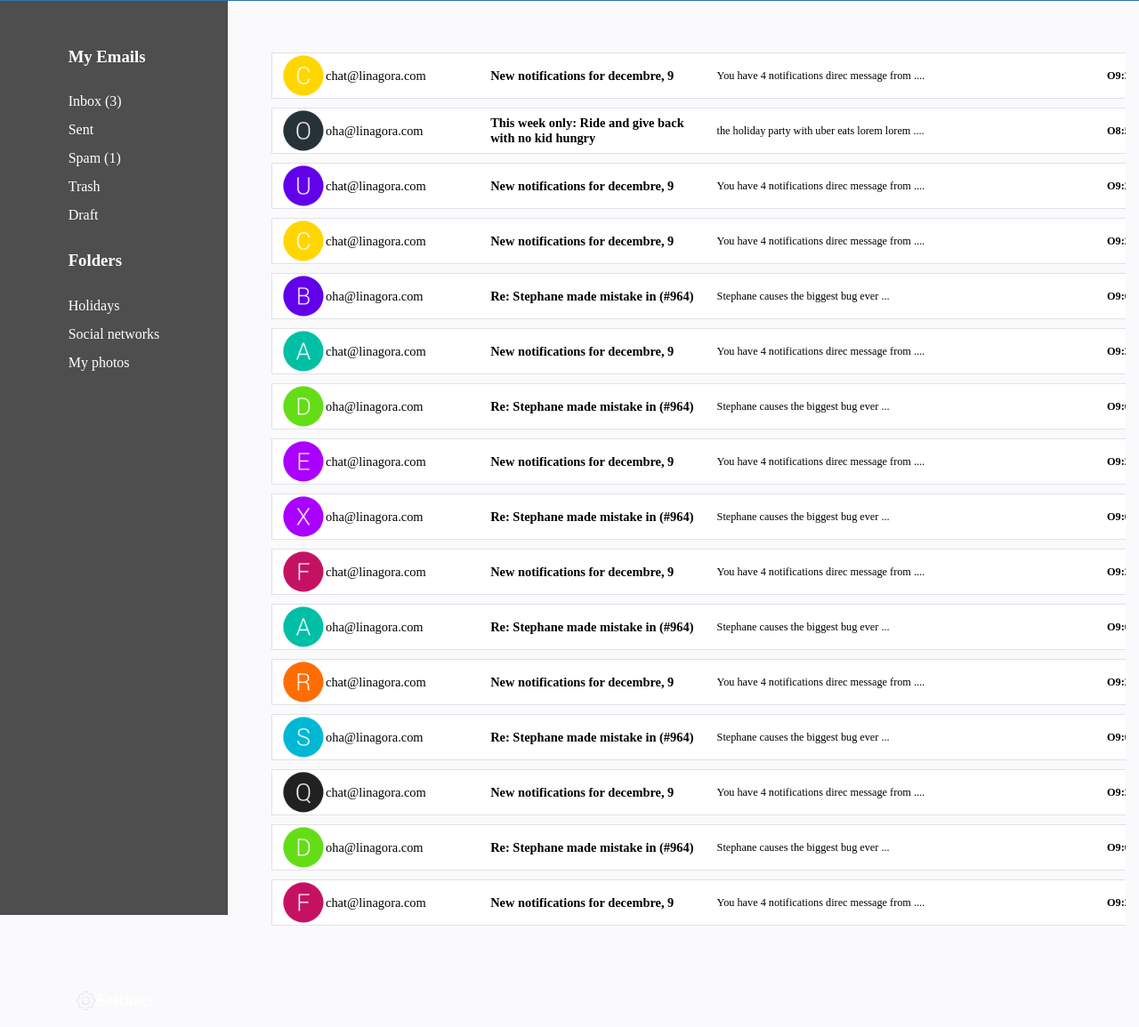
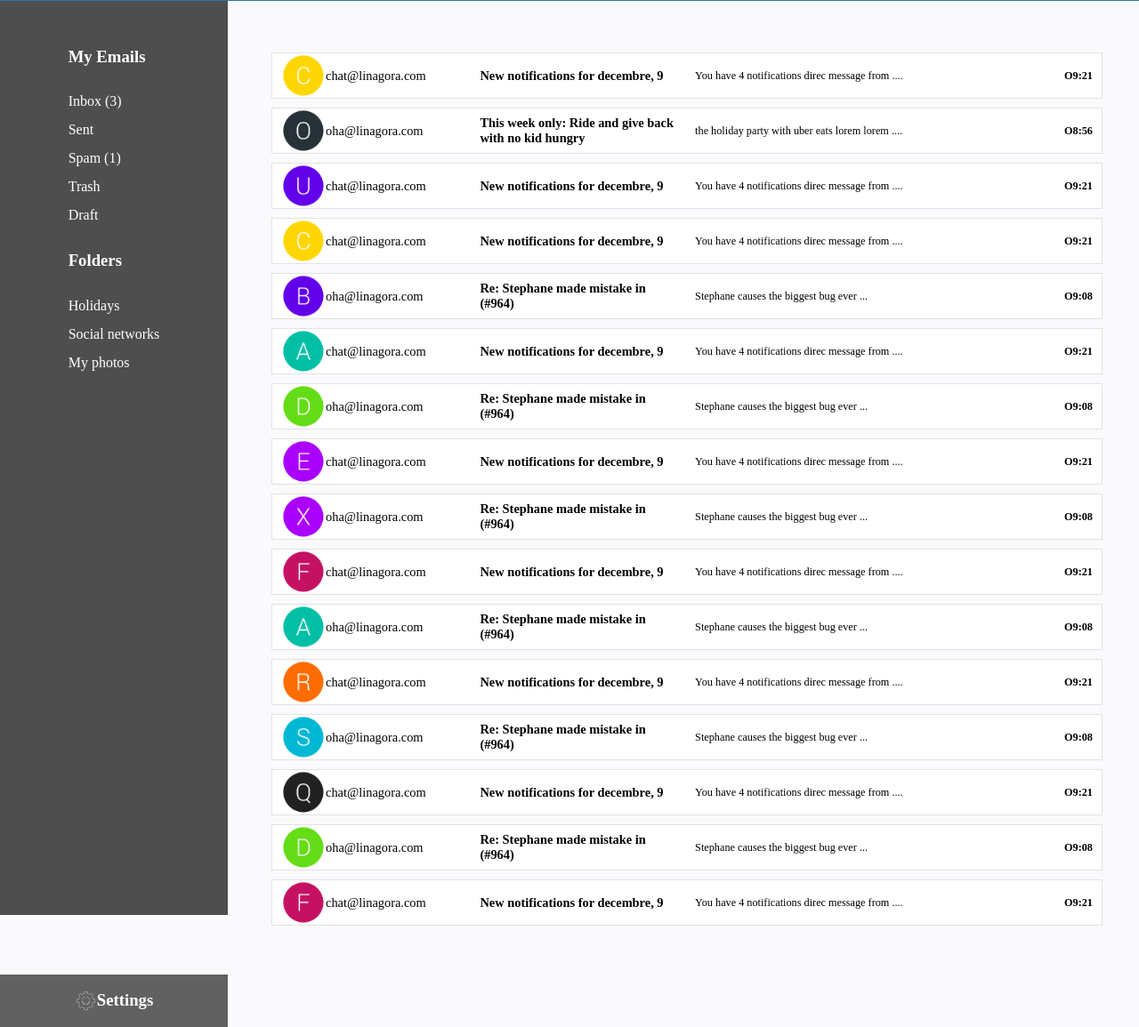
Before and after one commit to akhelouat/front-prototype-email-application, a PHP site: page / in a window 1280 px wide. Shown: the part 71-1226 px from the top of the page at 89% size. Run offline with PHP 8.4, Linux system fonts and the light colour scheme.

Commit message:
change background color and background-color:hover of settings section

```diff
--- a/style.css
+++ b/style.css
@@ -169,7 +169,7 @@ article
     margin-top: 10px;
     border: 1px solid #e2e2e6;
     height: 50px;
-    width: 100%;
+    width: 95%;
     display: flex;
     font-size: 0.9em;
     padding-right: 10px;
@@ -221,11 +221,18 @@ h3
 
 .settings
 {
+    width: 20%;
+    background-color: #616161;
+    justify-content: center;
     position: fixed;
     bottom: 0px;
     display: flex;
     align-items: center;
     animation: unseen 1 6s;
+}
+.settings:hover
+{
+    background-color: #777676;
 }
 
 .settings>a
```
